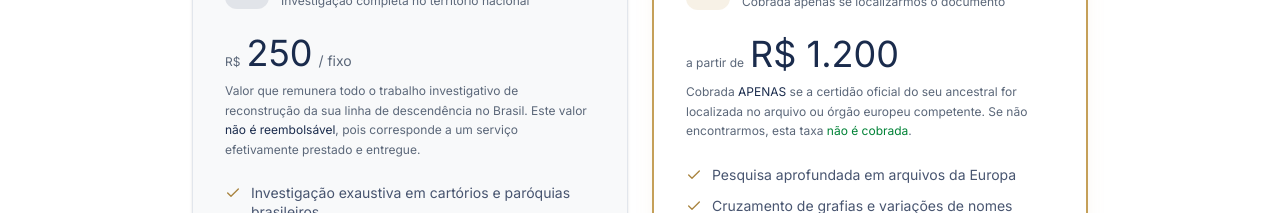
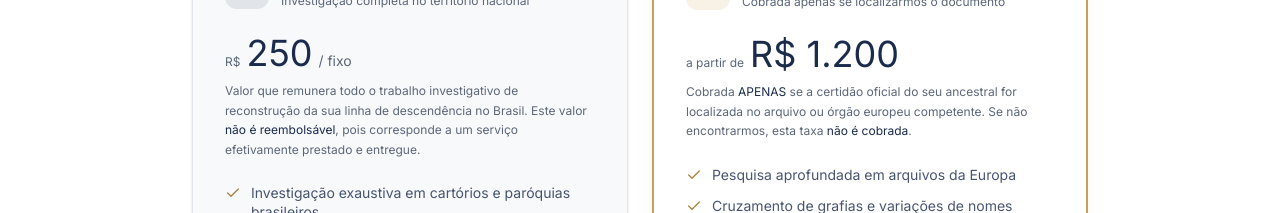
Before and after one commit to gabstaloch/arquivoancestral, a Next.js app: page / in a window 1280 px wide. Shown: the part 2080-2293 px from the top of the page. Built offline with nearby package versions, Linux system fonts and the light colour scheme.

Commit message:
Remove green color from 'não é cobrada' text in pricing card

```diff
--- a/src/components/landing/pricing.tsx
+++ b/src/components/landing/pricing.tsx
@@ -131,7 +131,7 @@ export function Pricing() {
               <span className="font-600 text-navy">APENAS</span> se a certidão
               oficial do seu ancestral for localizada no arquivo ou órgão europeu
               competente. Se não encontrarmos, esta taxa{" "}
-              <span className="font-600 text-green-700">não é cobrada</span>.
+              <span className="font-600 text-navy">não é cobrada</span>.
             </p>
 
             <ul className="mt-6 space-y-3">
```
